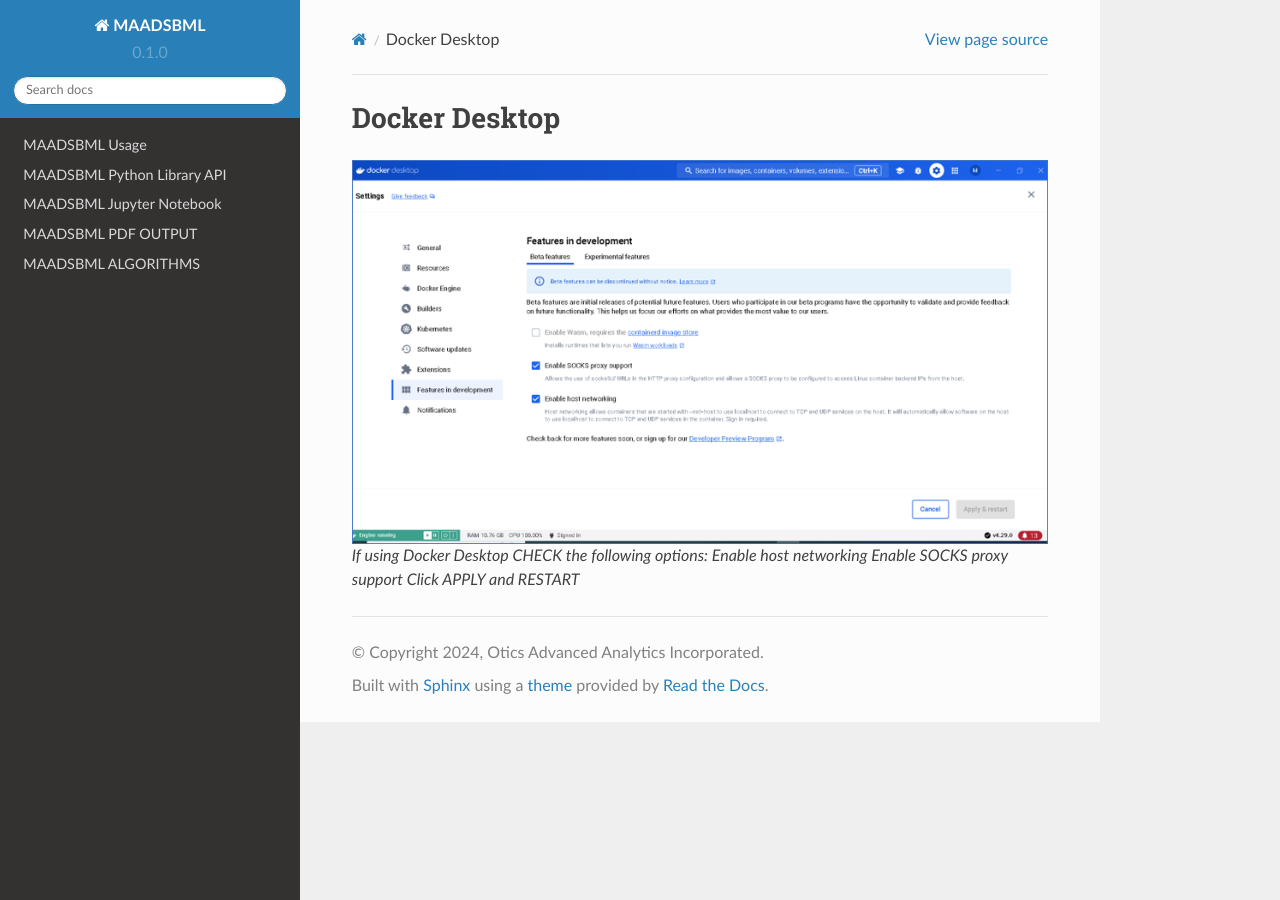
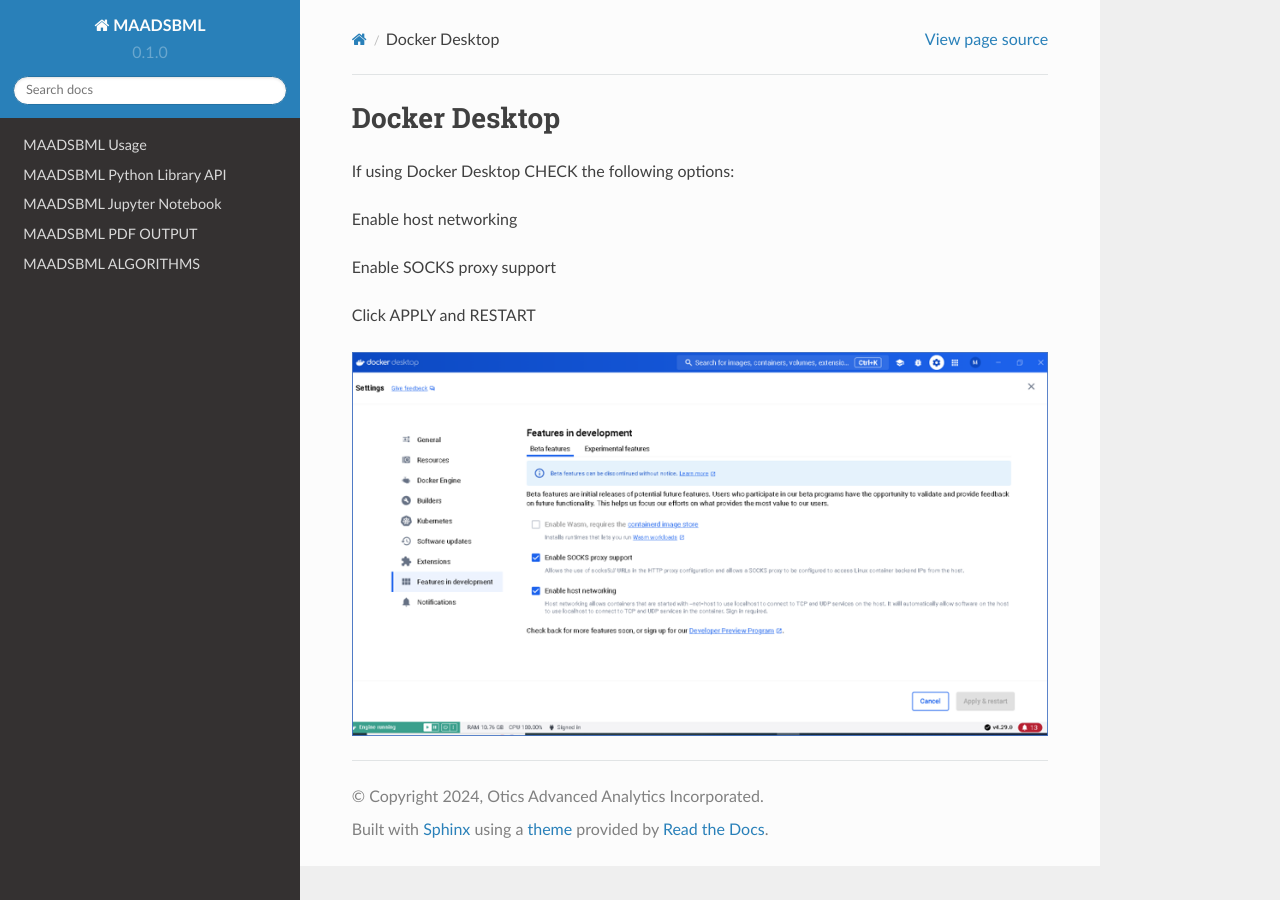
Before and after one commit to smaurice101/maadsbml, a Sphinx documentation site: the page built from docs/source/dockerdesktop.rst, in a window 1280 px wide. Built offline with Sphinx 7.4.7 and the Read the Docs theme 2.0.0, drawn with Linux system fonts in a browser that asks for light colours.

```diff
--- a/docs/source/dockerdesktop.rst
+++ b/docs/source/dockerdesktop.rst
@@ -1,9 +1,11 @@
 Docker Desktop
 ===========
+If using Docker Desktop CHECK the following options:
+
+Enable host networking
+
+Enable SOCKS proxy support
+
+Click APPLY and RESTART
 
 .. figure:: dockerdesktop.png
-
-   If using Docker Desktop CHECK the following options:
-   Enable host networking
-   Enable SOCKS proxy support
-   Click APPLY and RESTART
```
